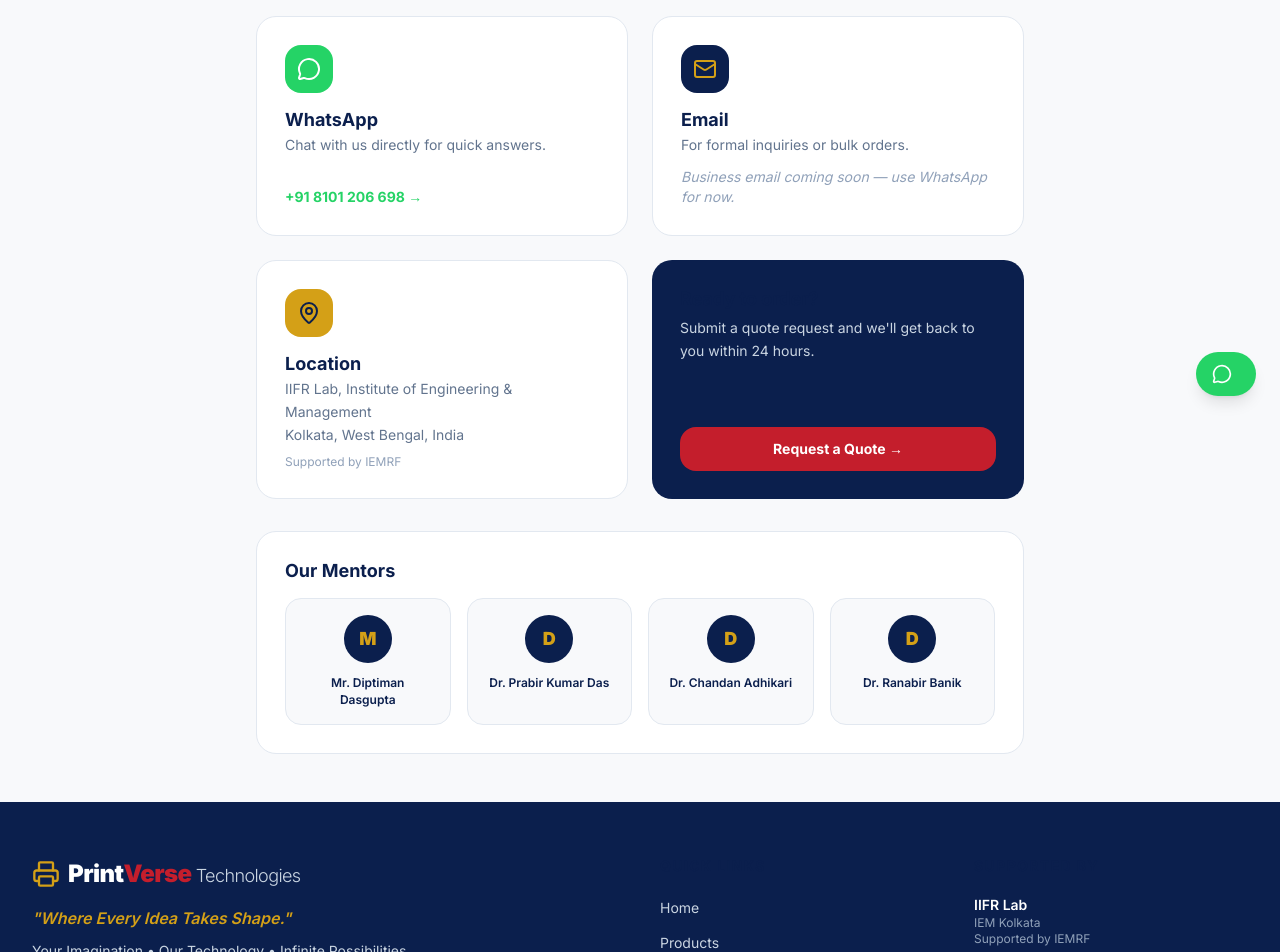
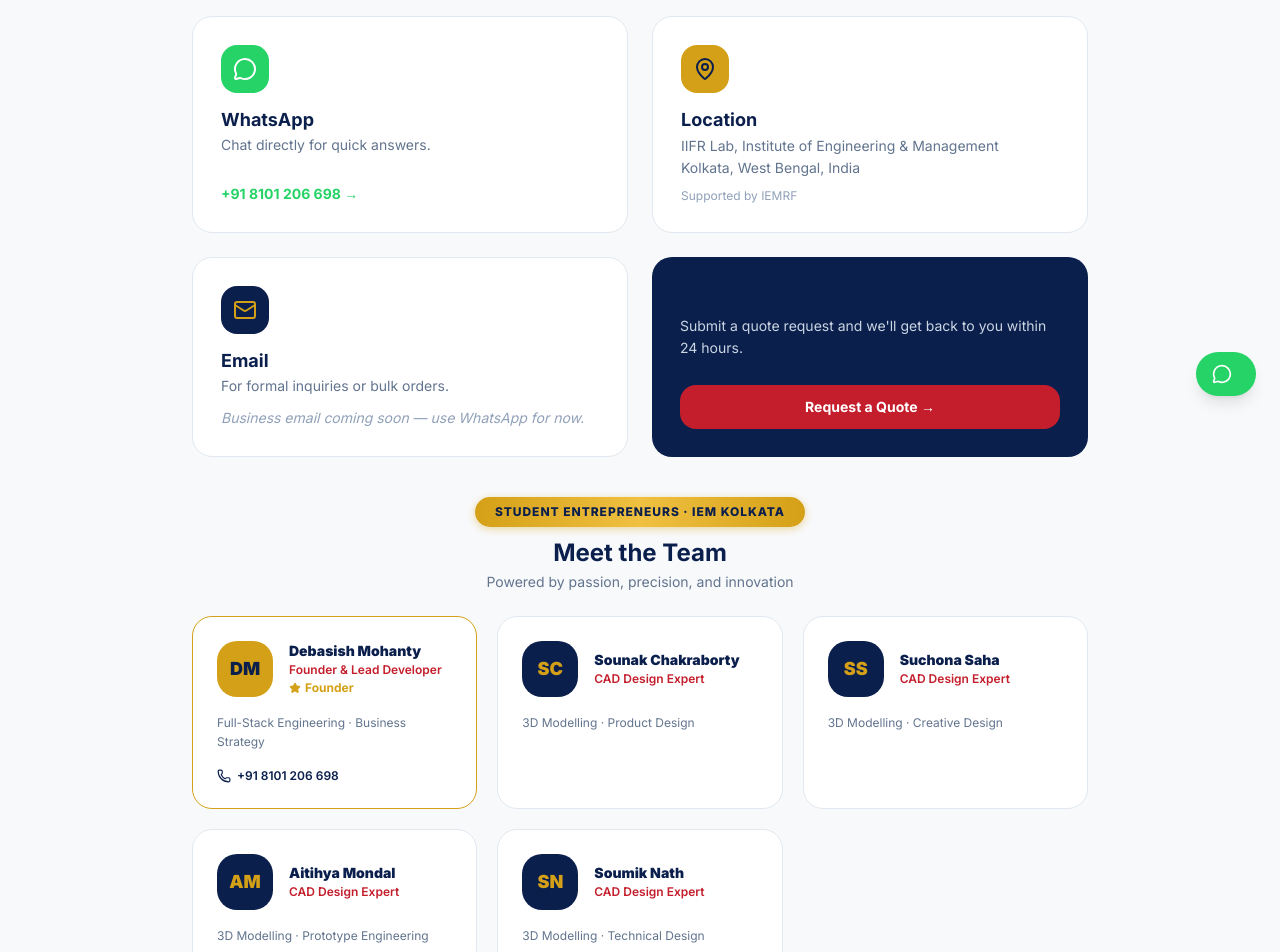
Before and after one commit to coderdebasish/IEM-PrintVerse-Technologies, a Next.js app in the folder printverse/: page /contact in a window 1280 px wide. Shown: the part 380-1332 px from the top of the page. Built offline with nearby package versions, Linux system fonts and the light colour scheme; no server answers.

Commit message:
feat: implement order management dashboard components and configuration setup

```diff
--- a/printverse/next.config.ts
+++ b/printverse/next.config.ts
@@ -10,6 +10,12 @@ const nextConfig: NextConfig = {
       },
     ],
   },
+  // Allow up to 10 MB for server action form submissions (product image uploads)
+  experimental: {
+    serverActions: {
+      bodySizeLimit: "10mb",
+    },
+  },
   // @react-pdf/renderer uses Node.js APIs and must not be bundled for the client
   serverExternalPackages: ["@react-pdf/renderer"],
 };
--- a/printverse/src/app/(public)/contact/page.tsx
+++ b/printverse/src/app/(public)/contact/page.tsx
@@ -1,5 +1,5 @@
 import type { Metadata } from "next";
-import { Mail, Phone, MapPin, MessageCircle } from "lucide-react";
+import { Mail, Phone, MapPin, MessageCircle, Star } from "lucide-react";
 import Link from "next/link";
 
 export const metadata: Metadata = {
@@ -8,136 +8,181 @@ export const metadata: Metadata = {
     "Get in touch with PrintVerse Technologies — IIFR Lab, IEM Kolkata. WhatsApp, email, or request a quote.",
 };
 
+const TEAM = [
+  {
+    name: "Debasish Mohanty",
+    role: "Founder & Lead Developer",
+    expertise: "Full-Stack Engineering · Business Strategy",
+    phone: "+91 8101 206 698",
+    initials: "DM",
+    highlight: true,
+  },
+  {
+    name: "Sounak Chakraborty",
+    role: "CAD Design Expert",
+    expertise: "3D Modelling · Product Design",
+    initials: "SC",
+    highlight: false,
+  },
+  {
+    name: "Suchona Saha",
+    role: "CAD Design Expert",
+    expertise: "3D Modelling · Creative Design",
+    initials: "SS",
+    highlight: false,
+  },
+  {
+    name: "Aitihya Mondal",
+    role: "CAD Design Expert",
+    expertise: "3D Modelling · Prototype Engineering",
+    initials: "AM",
+    highlight: false,
+  },
+  {
+    name: "Soumik Nath",
+    role: "CAD Design Expert",
+    expertise: "3D Modelling · Technical Design",
+    initials: "SN",
+    highlight: false,
+  },
+];
+
+const MENTORS = [
+  { name: "Mr. Diptiman Dasgupta", role: "Industry Mentor" },
+  { name: "Dr. Prabir Kumar Das", role: "Academic Mentor" },
+  { name: "Dr. Chandan Adhikari", role: "Research Advisor" },
+  { name: "Dr. Ranabir Banik", role: "Technical Advisor" },
+];
+
 export default function ContactPage() {
   const waNumber = process.env.NEXT_PUBLIC_WHATSAPP_NUMBER || "918101206698";
   const waLink = `https://wa.me/${waNumber}?text=${encodeURIComponent("Hi PrintVerse! I'd like to know more about your 3D printing services.")}`;
 
   return (
     <div className="min-h-screen bg-[#f8f9fb]">
-      {/* Header */}
+      {/* Hero */}
       <section className="bg-hero-gradient text-white py-16 px-4">
         <div className="max-w-3xl mx-auto text-center">
           <div className="ribbon-badge mb-6 inline-flex">We&apos;re Here to Help</div>
           <h1 className="text-3xl sm:text-4xl lg:text-5xl font-black text-white mb-4">
             Get in <span style={{ color: "#D4A017" }}>Touch</span>
           </h1>
-          <p className="text-slate-300 text-lg">
-            Have a question? We&apos;d love to hear from you.
-          </p>
+          <p className="text-slate-300 text-lg">Have a question? We&apos;d love to hear from you.</p>
         </div>
       </section>
 
       <section className="py-12 px-4">
-        <div className="max-w-3xl mx-auto grid grid-cols-1 md:grid-cols-2 gap-6">
-          {/* WhatsApp */}
-          <a
-            href={waLink}
-            target="_blank"
-            rel="noopener noreferrer"
-            id="contact-whatsapp"
+        <div className="max-w-4xl mx-auto space-y-10">
+
+          {/* Contact cards */}
+          <div className="grid grid-cols-1 md:grid-cols-2 gap-6">
+            <a href={waLink} target="_blank" rel="noopener noreferrer" id="contact-whatsapp"
               className="group bg-white rounded-2xl border border-[#e2e8f0] p-7 card-hover flex flex-col gap-4"
-            style={{ boxShadow: "var(--shadow-card)" }}
-          >
+              style={{ boxShadow: "var(--shadow-card)" }}>
               <span className="flex h-12 w-12 items-center justify-center rounded-xl bg-[#25D366]">
                 <MessageCircle className="h-6 w-6 text-white" />
               </span>
               <div>
                 <h2 className="font-bold text-[#0B1F4D] text-lg mb-1">WhatsApp</h2>
-              <p className="text-slate-500 text-sm">
-                Chat with us directly for quick answers.
-              </p>
+                <p className="text-slate-500 text-sm">Chat directly for quick answers.</p>
               </div>
-            <p className="text-[#25D366] font-bold text-sm group-hover:underline mt-auto">
-              +91 8101 206 698 →
-            </p>
+              <p className="text-[#25D366] font-bold text-sm group-hover:underline mt-auto">+91 8101 206 698 →</p>
             </a>
 
-          {/* Email */}
-          <div
-            className="bg-white rounded-2xl border border-[#e2e8f0] p-7"
-            style={{ boxShadow: "var(--shadow-card)" }}
-          >
-            <span className="flex h-12 w-12 items-center justify-center rounded-xl bg-[#0B1F4D] mb-4">
-              <Mail className="h-6 w-6 text-[#D4A017]" />
-            </span>
-            <h2 className="font-bold text-[#0B1F4D] text-lg mb-1">Email</h2>
-            <p className="text-slate-500 text-sm mb-3">
-              For formal inquiries or bulk orders.
-            </p>
-            {/* SCAFFOLD: Replace with real business email when available */}
-            <p className="text-sm text-slate-400 italic">
-              Business email coming soon — use WhatsApp for now.
-            </p>
-          </div>
-
-          {/* Location */}
-          <div
-            className="bg-white rounded-2xl border border-[#e2e8f0] p-7"
-            style={{ boxShadow: "var(--shadow-card)" }}
-          >
+            <div className="bg-white rounded-2xl border border-[#e2e8f0] p-7" style={{ boxShadow: "var(--shadow-card)" }}>
               <span className="flex h-12 w-12 items-center justify-center rounded-xl bg-[#D4A017] mb-4">
                 <MapPin className="h-6 w-6 text-[#0B1F4D]" />
               </span>
               <h2 className="font-bold text-[#0B1F4D] text-lg mb-1">Location</h2>
               <p className="text-slate-500 text-sm leading-relaxed">
-              IIFR Lab, Institute of Engineering & Management
-              <br />
+                IIFR Lab, Institute of Engineering &amp; Management<br />
                 Kolkata, West Bengal, India
               </p>
-            <p className="text-xs text-slate-400 mt-2">
-              Supported by IEMRF
-            </p>
+              <p className="text-xs text-slate-400 mt-2">Supported by IEMRF</p>
             </div>
 
-          {/* Quote CTA */}
-          <div
-            className="bg-[#0B1F4D] rounded-2xl p-7 flex flex-col justify-between"
-            style={{ boxShadow: "var(--shadow-card)" }}
-          >
+            <div className="bg-white rounded-2xl border border-[#e2e8f0] p-7" style={{ boxShadow: "var(--shadow-card)" }}>
+              <span className="flex h-12 w-12 items-center justify-center rounded-xl bg-[#0B1F4D] mb-4">
+                <Mail className="h-6 w-6 text-[#D4A017]" />
+              </span>
+              <h2 className="font-bold text-[#0B1F4D] text-lg mb-1">Email</h2>
+              <p className="text-slate-500 text-sm mb-3">For formal inquiries or bulk orders.</p>
+              <p className="text-sm text-slate-400 italic">Business email coming soon — use WhatsApp for now.</p>
+            </div>
+
+            <div className="bg-[#0B1F4D] rounded-2xl p-7 flex flex-col justify-between" style={{ boxShadow: "var(--shadow-card)" }}>
               <div>
-              <h2 className="font-bold text-white text-lg mb-2">
-                Ready to order?
-              </h2>
+                <h2 className="font-bold text-white text-lg mb-2">Ready to order?</h2>
                 <p className="text-slate-300 text-sm leading-relaxed">
                   Submit a quote request and we&apos;ll get back to you within 24 hours.
                 </p>
               </div>
-            <Link
-              href="/quote"
-              id="contact-quote-cta"
-              className="mt-6 inline-flex items-center justify-center gap-2 px-6 py-3 rounded-xl bg-[#C41E2C] text-white font-bold text-sm hover:bg-[#a01824] transition-colors"
-            >
+              <Link href="/quote" id="contact-quote-cta"
+                className="mt-6 inline-flex items-center justify-center gap-2 px-6 py-3 rounded-xl bg-[#C41E2C] text-white font-bold text-sm hover:bg-[#a01824] transition-colors">
                 Request a Quote →
               </Link>
             </div>
           </div>
 
-        {/* Mentors section */}
-        <div className="max-w-3xl mx-auto mt-8">
-          <div
-            className="bg-white rounded-2xl border border-[#e2e8f0] p-7"
-            style={{ boxShadow: "var(--shadow-card)" }}
-          >
-            <h2 className="font-black text-[#0B1F4D] text-lg mb-4">Our Mentors</h2>
+          {/* Student Entrepreneurs */}
+          <div>
+            <div className="text-center mb-6">
+              <div className="ribbon-badge inline-flex mb-3">Student Entrepreneurs · IEM Kolkata</div>
+              <h2 className="text-2xl font-black text-[#0B1F4D]">Meet the Team</h2>
+              <p className="text-slate-500 text-sm mt-1">Powered by passion, precision, and innovation</p>
+            </div>
+            <div className="grid grid-cols-1 sm:grid-cols-2 lg:grid-cols-3 gap-5">
+              {TEAM.map((member) => (
+                <div key={member.name}
+                  className={[
+                    "bg-white rounded-2xl border p-6 flex flex-col gap-4",
+                    member.highlight ? "border-[#D4A017] ring-2 ring-[#D4A017]/20" : "border-[#e2e8f0]",
+                  ].join(" ")}
+                  style={{ boxShadow: "var(--shadow-card)" }}>
+                  <div className="flex items-center gap-4">
+                    <div className={[
+                      "h-14 w-14 rounded-2xl flex items-center justify-center shrink-0 text-lg font-black",
+                      member.highlight ? "bg-[#D4A017] text-[#0B1F4D]" : "bg-[#0B1F4D] text-[#D4A017]",
+                    ].join(" ")}>
+                      {member.initials}
+                    </div>
+                    <div>
+                      <p className="font-black text-[#0B1F4D] text-sm leading-snug">{member.name}</p>
+                      <p className="text-xs text-[#C41E2C] font-semibold mt-0.5">{member.role}</p>
+                      {member.highlight && (
+                        <div className="flex items-center gap-1 mt-0.5">
+                          <Star className="h-3 w-3 fill-[#D4A017] text-[#D4A017]" />
+                          <span className="text-xs text-[#D4A017] font-bold">Founder</span>
+                        </div>
+                      )}
+                    </div>
+                  </div>
+                  <p className="text-xs text-slate-500 leading-relaxed flex-1">{member.expertise}</p>
+                  {member.phone && (
+                    <a href={`tel:${member.phone.replace(/\s/g, "")}`}
+                      className="flex items-center gap-1.5 text-xs text-[#0B1F4D] font-semibold hover:text-[#C41E2C] transition-colors">
+                      <Phone className="h-3.5 w-3.5" />
+                      {member.phone}
+                    </a>
+                  )}
+                </div>
+              ))}
+            </div>
+          </div>
+
+          {/* Mentors */}
+          <div className="bg-white rounded-2xl border border-[#e2e8f0] p-7" style={{ boxShadow: "var(--shadow-card)" }}>
+            <h2 className="font-black text-[#0B1F4D] text-lg mb-5">Our Mentors</h2>
             <div className="grid grid-cols-2 sm:grid-cols-4 gap-4">
-              {[
-                "Mr. Diptiman Dasgupta",
-                "Dr. Prabir Kumar Das",
-                "Dr. Chandan Adhikari",
-                "Dr. Ranabir Banik",
-              ].map((name) => (
-                <div
-                  key={name}
-                  className="text-center p-4 bg-[#f8f9fb] rounded-xl border border-[#e2e8f0]"
-                >
+              {MENTORS.map((m) => (
+                <div key={m.name} className="text-center p-4 bg-[#f8f9fb] rounded-xl border border-[#e2e8f0]">
                   <div className="h-12 w-12 rounded-full bg-[#0B1F4D] flex items-center justify-center mx-auto mb-3">
                     <span className="text-[#D4A017] font-black text-lg">
-                      {name.split(" ").find(w => /^[A-Z]/.test(w) && w.length > 2)?.[0] || name[0]}
+                      {m.name.split(" ").find((w) => /^[A-Z]/.test(w) && w.length > 2)?.[0] || m.name[0]}
                     </span>
                   </div>
-                  <p className="text-xs font-semibold text-[#0B1F4D] leading-snug">
-                    {name}
-                  </p>
+                  <p className="text-xs font-bold text-[#0B1F4D] leading-snug">{m.name}</p>
+                  <p className="text-xs text-slate-400 mt-0.5">{m.role}</p>
                 </div>
               ))}
             </div>
--- a/printverse/src/app/admin/orders/[id]/OrderDetailClient.tsx
+++ b/printverse/src/app/admin/orders/[id]/OrderDetailClient.tsx
@@ -19,9 +19,13 @@ import {
 } from "./actions";
 import type { Order, OrderStatus } from "@/types";
 
-const ALL_STATUSES: OrderStatus[] = [
-  "Requested","Contacted","Quoted","Payment Pending","Payment Received",
-  "Paid","Confirmed","Printing","Invoice Sent","Shipped","Completed","Cancelled",
+const QUOTE_STATUSES: OrderStatus[] = [
+  "Requested","Contacted","Quoted","Payment Pending","Paid",
+  "Printing","Invoice Sent","Shipped","Completed","Cancelled",
+];
+const PURCHASE_STATUSES: OrderStatus[] = [
+  "Requested","Payment Pending","Payment Received","Confirmed",
+  "Printing","Invoice Sent","Shipped","Completed","Cancelled",
 ];
 
 type OrderWithProduct = Order & {
@@ -230,7 +234,7 @@ export function OrderDetailClient({ order: initialOrder }: { order: OrderWithPro
               id="admin-status-select"
               className="w-full px-3 py-2 rounded-xl border border-[#e2e8f0] text-sm text-[#0B1F4D] focus:outline-none focus:ring-2 focus:ring-[#C41E2C]/30 bg-white mb-3"
             >
-              {ALL_STATUSES.map((s) => (
+              {(isQuote ? QUOTE_STATUSES : PURCHASE_STATUSES).map((s) => (
                 <option key={s} value={s}>{s}</option>
               ))}
             </select>
@@ -316,10 +320,30 @@ export function OrderDetailClient({ order: initialOrder }: { order: OrderWithPro
             </Card>
           )}
 
+          {/* Purchase: generate payment link if not yet created */}
+          {!isQuote && !order.payment_link && (
+            <Card title="Payment Link">
+              <p className="text-xs text-slate-400 mb-3 leading-relaxed">
+                Razorpay link not generated yet. Once your merchant account is approved, generate and share with the customer.
+              </p>
+              <Button
+                onClick={handleGenLink}
+                loading={loading === "link"}
+                variant="accent"
+                size="sm"
+                className="w-full"
+                icon={<DollarSign className="h-4 w-4" />}
+                id="generate-payment-link-purchase-btn"
+              >
+                Generate Payment Link
+              </Button>
+            </Card>
+          )}
+
           {/* Purchase: confirm via call + invoice */}
           {!isQuote && (
             <>
-              <Card title="Confirmation">
+              <Card title="Confirmation Call">
                 {order.confirmed_via_call ? (
                   <div className="flex items-center gap-2 text-green-700 text-sm font-semibold">
                     <CheckCircle2 className="h-5 w-5" />
@@ -331,10 +355,10 @@ export function OrderDetailClient({ order: initialOrder }: { order: OrderWithPro
                     )}
                   </div>
                 ) : (
+                  <>
                     <Button
                       onClick={handleConfirmCall}
                       loading={loading === "confirm"}
-                    disabled={order.status !== "Payment Received"}
                       variant="primary"
                       size="sm"
                       className="w-full"
@@ -343,11 +367,10 @@ export function OrderDetailClient({ order: initialOrder }: { order: OrderWithPro
                     >
                       Mark Confirmed via Call
                     </Button>
-                )}
-                {!order.confirmed_via_call && order.status !== "Payment Received" && (
-                  <p className="text-xs text-slate-400 mt-2">
-                    Available after payment is received.
+                    <p className="text-xs text-slate-400 mt-2 leading-relaxed">
+                      Call the customer to verify their order before printing. Tap above once confirmed.
                     </p>
+                  </>
                 )}
               </Card>
 
@@ -376,7 +399,7 @@ export function OrderDetailClient({ order: initialOrder }: { order: OrderWithPro
                 )}
                 {!order.confirmed_via_call && (
                   <p className="text-xs text-[#C41E2C] font-semibold mt-2">
-                    ⚠ Must confirm via call first
+                    ⚠ Confirm via call first
                   </p>
                 )}
               </Card>
--- a/printverse/src/app/admin/products/ProductsManager.tsx
+++ b/printverse/src/app/admin/products/ProductsManager.tsx
@@ -48,8 +48,10 @@ function ProductForm({
 
   const handleSubmit = async (e: React.FormEvent<HTMLFormElement>) => {
     e.preventDefault();
+    // MUST capture FormData synchronously before any state updates
+    // (setLoading causes re-render which can nullify e.currentTarget)
+    const formData = new FormData(e.currentTarget);
     setLoading(true);
-    const formData = new FormData(e.currentTarget);
 
     try {
       const res = existing
```
Lines whose indentation alone changed are shown as unchanged.
